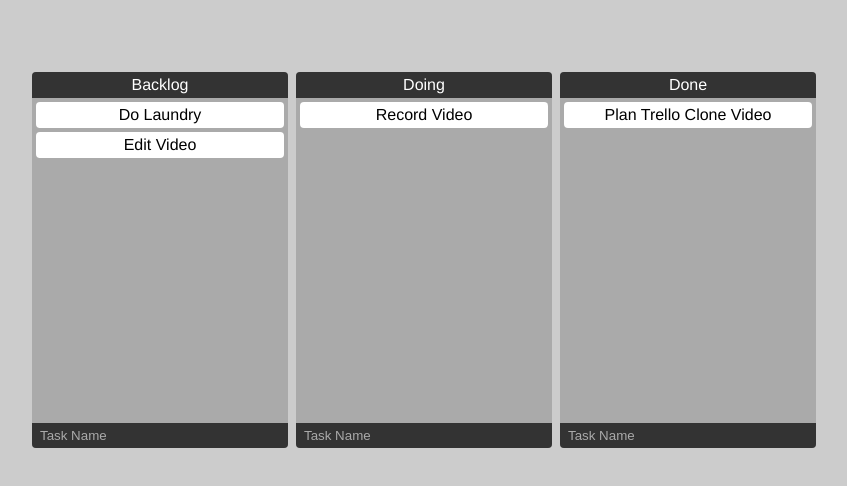
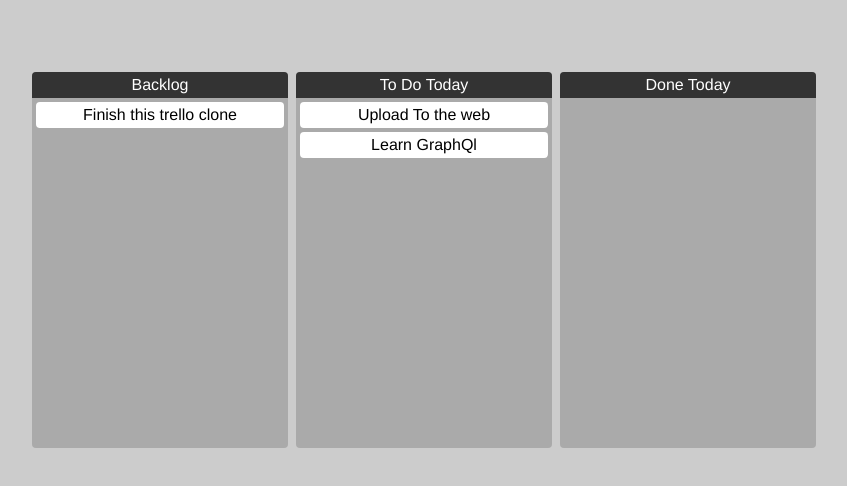
Before and after one commit to kobiregev/dragAndDrop-Trello-Clone, a website built with Vite: page index.html in a window 1280 px wide. Shown: the whole page, without its empty margins (216-1063 px from the left). Built offline with nearby package versions, Linux system fonts and the light colour scheme.

Commit message:
chore: render lists dynamicly

```diff
--- a/index.html
+++ b/index.html
@@ -9,48 +9,7 @@
   <body>
     <div id="app">
       <div class="lanes">
-        <div class="lane">
-          <div class="header">
-            Backlog
-          </div>
-          <div class="tasks" data-drop-zone >
-            <div class="task" data-draggable>
-              Do Laundry
-            </div>
-            <div class="task" data-draggable>
-              Edit Video
-            </div>
-          </div>
-          <form>
-            <input class="task-input" type="text" placeholder="Task Name" />
-          </form>
-        </div>
-        <div class="lane">
-          <div class="header">
-            Doing
-          </div>
-          <div class="tasks" data-drop-zone>
-            <div class="task" data-draggable>
-              Record Video
-            </div>
-          </div>
-          <form>
-            <input class="task-input" type="text" placeholder="Task Name" />
-          </form>
-        </div>
-        <div class="lane">
-          <div class="header">
-            Done
-          </div>
-          <div class="tasks" data-drop-zone>
-            <div class="task" data-draggable>
-              Plan Trello Clone Video
-            </div>
-          </div>
-          <form>
-            <input class="task-input" type="text" placeholder="Task Name" />
-          </form>
-        </div>
+
         </div>
     </div>
     <script type="module" src="/src/main.ts"></script>
--- a/package.json
+++ b/package.json
@@ -10,5 +10,9 @@
   "devDependencies": {
     "typescript": "^4.5.4",
     "vite": "^2.9.9"
+  },
+  "dependencies": {
+    "@types/uuid": "^8.3.4",
+    "uuid": "^8.3.2"
   }
 }
--- a/src/main.ts
+++ b/src/main.ts
@@ -1,57 +1,64 @@
 import setupDnd from "./dragAndDrop/dragAndDrop";
 import { dragEndEvent } from "./dragAndDrop/types";
+import { List, Task } from "./types";
+import { v4 as uuidv4, v4 } from "uuid";
 import "./style.css";
-const app = document.querySelector<HTMLDivElement>("#app")!;
+
+const lanes = document.querySelector<HTMLDivElement>(".lanes");
+const defaultLists: List[] = [
+  {
+    id: uuidv4(),
+    tasks: [{ id: v4(), body: "Finish this trello clone" }],
+    title: "Backlog",
+  },
+  {
+    id: uuidv4(),
+    tasks: [
+      { id: v4(), body: "Upload To the web" },
+      { id: v4(), body: "Learn GraphQl" },
+    ],
+    title: "To Do Today",
+  },
+  { id: uuidv4(), tasks: [], title: "Done Today" },
+];
+const setupLists = () => {
+  const lists = localStorage.getItem("lists");
+  return lists ? JSON.parse(lists) : defaultLists;
+};
+const createTask = (task: Task) => {
+  const element = document.createElement("div");
+  element.dataset.draggable = "";
+  element.classList.add("task");
+  element.innerText = task.body;
+  return element;
+};
+
+const renderLists = (lists: List[]) => {
+  lists.forEach((list) => {
+    const listElement = document.createElement("div");
+    const headerElement = document.createElement("div");
+    const tasksElement = document.createElement("div");
+
+    listElement.classList.add("lane");
+    headerElement.classList.add("header");
+    headerElement.innerText = list.title;
+    tasksElement.classList.add("tasks");
+    tasksElement.dataset.dropZone = "";
+    listElement.append(headerElement, tasksElement);
+
+    list.tasks?.forEach((task) => {
+      const element = createTask(task);
+      tasksElement.appendChild(element);
+    });
+
+    lanes?.appendChild(listElement);
+  });
+};
+
+const lists: List[] = setupLists();
 
 const onDragComplete = (event: dragEndEvent) => {
-  console.log(event);
 };
 
+renderLists(lists);
 setupDnd(onDragComplete);
-
-// app.innerHTML = `
-// <div class="lanes">
-// <div class="lane">
-//   <div class="header">
-//     Backlog
-//   </div>
-//   <div class="tasks">
-//     <div class="task">
-//       Do Laundry
-//     </div>
-//     <div class="task">
-//       Edit Video
-//     </div>
-//   </div>
-//   <form>
-//     <input class="task-input" type="text" placeholder="Task Name" />
-//   </form>
-// </div>
-// <div class="lane">
-//   <div class="header">
-//     Doing
-//   </div>
-//   <div class="tasks">
-//     <div class="task">
-//       Record Video
-//     </div>
-//   </div>
-//   <form>
-//     <input class="task-input" type="text" placeholder="Task Name" />
-//   </form>
-// </div>
-// <div class="lane">
-//   <div class="header">
-//     Done
-//   </div>
-//   <div class="tasks">
-//     <div class="task">
-//       Plan Trello Clone Video
-//     </div>
-//   </div>
-//   <form>
-//     <input class="task-input" type="text" placeholder="Task Name" />
-//   </form>
-// </div>
-// </div>
-// `;
```
Also changed, not shown: src/types/index.ts (+9 -0 lines), 1 other file.
